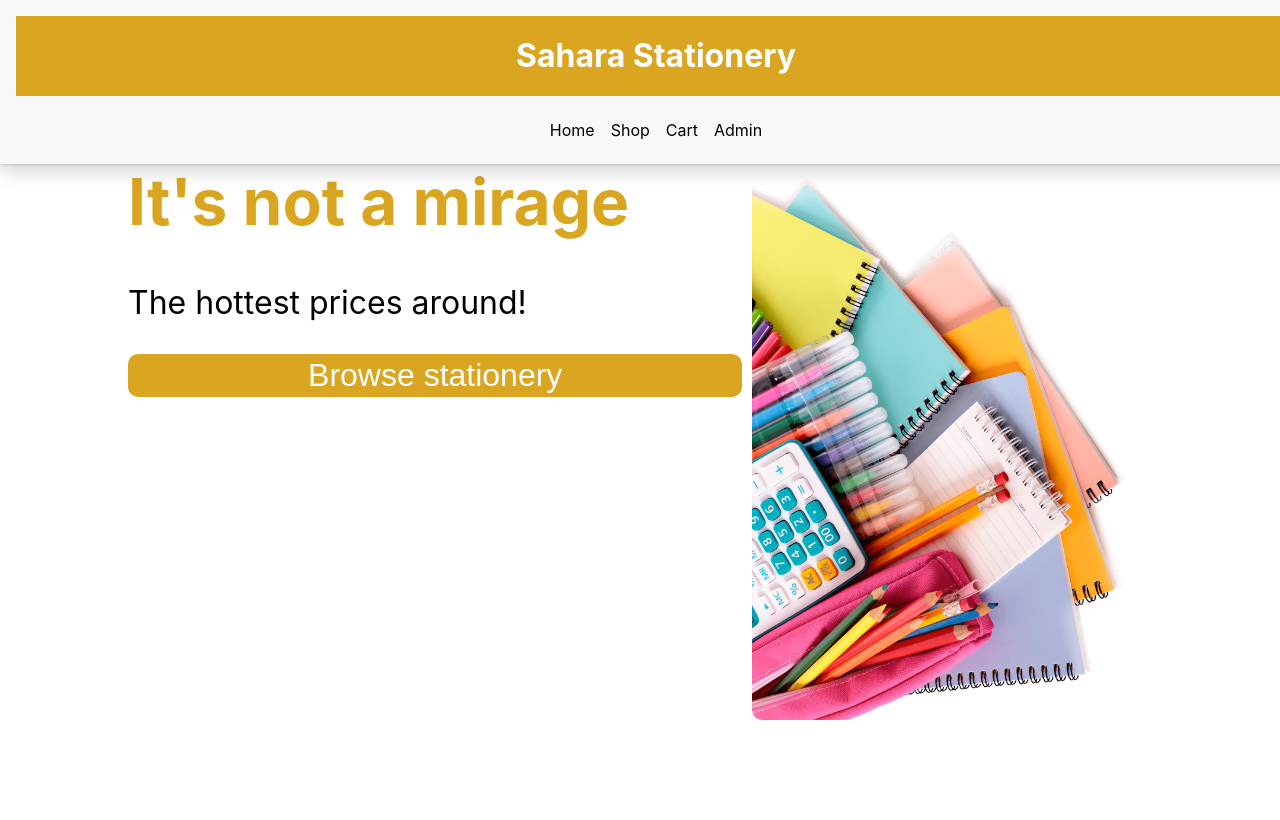
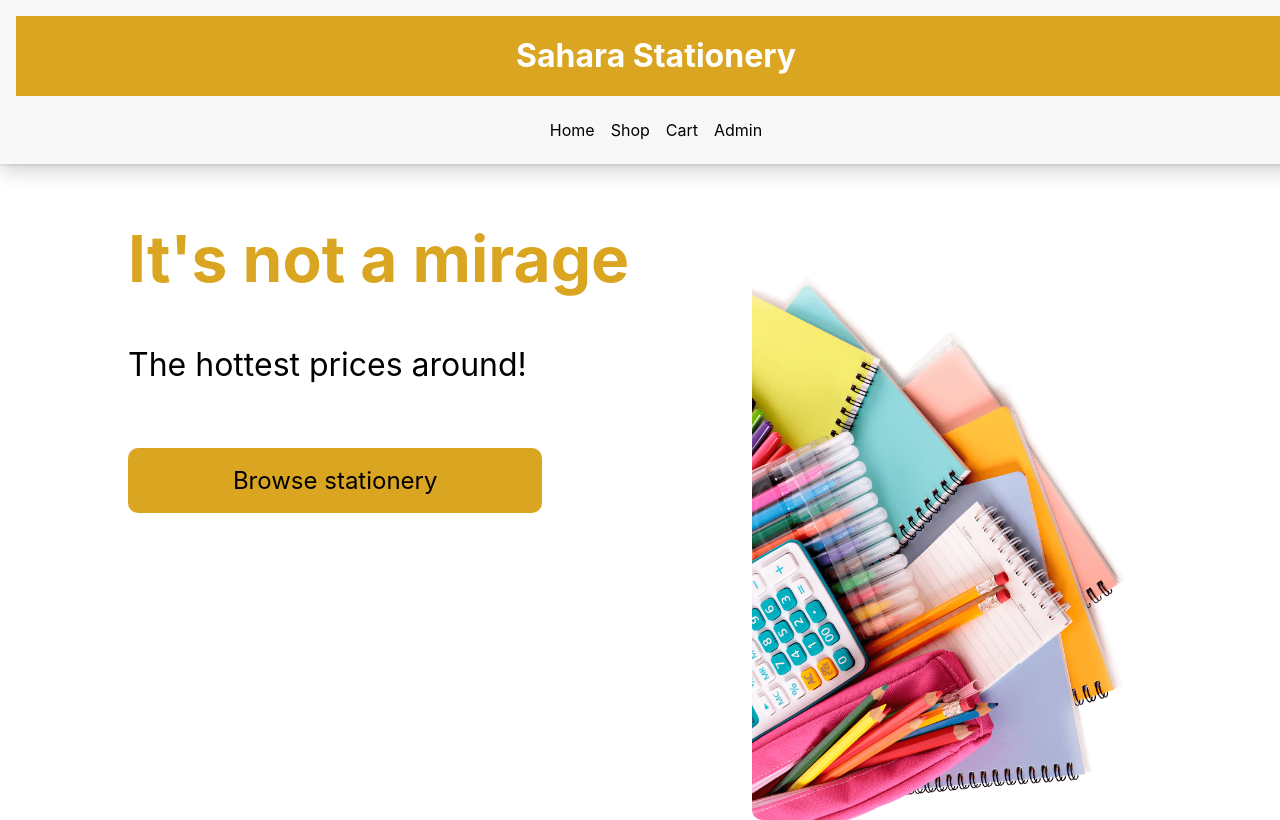
Before and after one commit to renniea90/LegacyProject2, a React (Create React App) app: page / in a window 1280 px wide. Built offline with nearby package versions, Linux system fonts and the light colour scheme; what js-confetti would draw is missing.

Commit message:
Updated homepage css

```diff
--- a/src/CSS/App.css
+++ b/src/CSS/App.css
@@ -1,41 +1,4 @@
-.App {
-  text-align: center;
-}
 
-.App-logo {
-  height: 40vmin;
-  pointer-events: none;
-}
-
-@media (prefers-reduced-motion: no-preference) {
-  .App-logo {
-    animation: App-logo-spin infinite 20s linear;
-  }
-}
-
-.App-header {
-  background-color: #282c34;
-  min-height: 100vh;
-  display: flex;
-  flex-direction: column;
-  align-items: center;
-  justify-content: center;
-  font-size: calc(10px + 2vmin);
-  color: white;
-}
-
-.App-link {
-  color: #61dafb;
-}
-
-@keyframes App-logo-spin {
-  from {
-    transform: rotate(0deg);
-  }
-  to {
-    transform: rotate(360deg);
-  }
-}
 
 .card {
   padding-bottom: 5px;
@@ -55,17 +18,8 @@
 
 }
 
-.title-banner {
-  background-color: goldenrod;
-  text-align: center;
-  height: 80px;
-  line-height: 80px;
-}
 
-.site-title {
-  color: white;
-  margin: 0;
-}
+
 
 .body {
   width: 80%;
@@ -75,48 +29,7 @@
 
 }
 
-.homeImage {
-  float: right;
-  width: 40%;
-  max-width: 400px;
-  border-radius: 10px;
-}
 
-.featurePanel {
-  float: left;
-  width: 60%;
-}
-
-.homeTitle {
-  color: goldenrod;
-  font-size: 4em;
-  text-align: left;
-
-}
-
-.featureText{
-  color: black;
-  font-size: 2em;
-  text-align: left;
-
-}
-
-.bannerButton {
-  width: 100%;
-  background-color: goldenrod;
-  color: white;
-  font-size: 2em;
-  border-radius: 10px;
-  border-color: transparent;
-}
-
-.bannerButton a {
-  color: white;
-  text-decoration: none;
-  width: 100%;
-  float: left;
-
-}
 
 .shopHeader {
   color: goldenrod;
--- /dev/null
+++ b/src/CSS/HomePage.css
@@ -0,0 +1,58 @@
+
+.home-body {
+    width: 80%;
+    margin-left: 10%;
+    margin-top: 220px;
+    height: 600px;
+    display: flex;
+    align-items: flex-start;
+    justify-content: space-between;
+    position: relative;
+  }
+
+  .feature-panel {
+    flex: 1;
+  margin-right: 2rem;
+  display: flex;
+  flex-direction: column;
+  justify-content: center;
+  gap: 1rem;
+  }
+
+.home-title {
+    color: goldenrod;
+    font-size: 4em;
+    text-align: left;
+    margin: 0;
+}
+
+.feature-text {
+    color: black;
+  font-size: 2em;
+  text-align: left;
+}
+
+.banner-button {
+    width: 70%;
+    background-color: goldenrod;
+    color: black;
+    font-size: 1.5em;
+    border-radius: 10px;
+    border-color: transparent;
+    text-align: center;
+    padding: 0.75em 0;
+    margin-top: 1rem;
+    text-decoration: none;
+}
+
+
+.banner-button:hover {
+    background-color: darkgoldenrod;
+}
+
+.home-image {
+    float: right;
+    width: 40%;
+    max-width: 400px;
+    border-radius: 10px;
+}
--- a/src/pages/HomePage.jsx
+++ b/src/pages/HomePage.jsx
@@ -1,23 +1,20 @@
-import homeImage from '../homeImage.png'
-import { Link } from 'react-router-dom'
-
+import homeImage from '../homeImage.png';
+import { Link } from 'react-router-dom';
+import HomePagecss from '../CSS/HomePage.css'
 
 const HomePage = () => {
-    return(
-        <div className='body'>
-
-                <div className='featurePanel'>
-                <h1 className='homeTitle'>It's not a mirage</h1>
-                <p className='featureText'>The hottest prices around!</p>
-                <button className='bannerButton'><Link to="/shop">Browse stationery</Link></button>
-                </div>
-                <img className='homeImage' src={homeImage}/>
-
-
-
-
-        </div>
-    )
+    return (
+        <main className='home-body'>
+            <section className='feature-panel'>
+                <h1 className='home-title'>It's not a mirage</h1>
+                <p className='feature-text'>The hottest prices around!</p>
+                <Link to="/shop" className='banner-button'>
+                    Browse stationery
+                </Link>
+            </section>
+            <img className='home-image' src={homeImage} alt="Home banner" />
+        </main>
+    );
 }
 
 export default HomePage;
```
